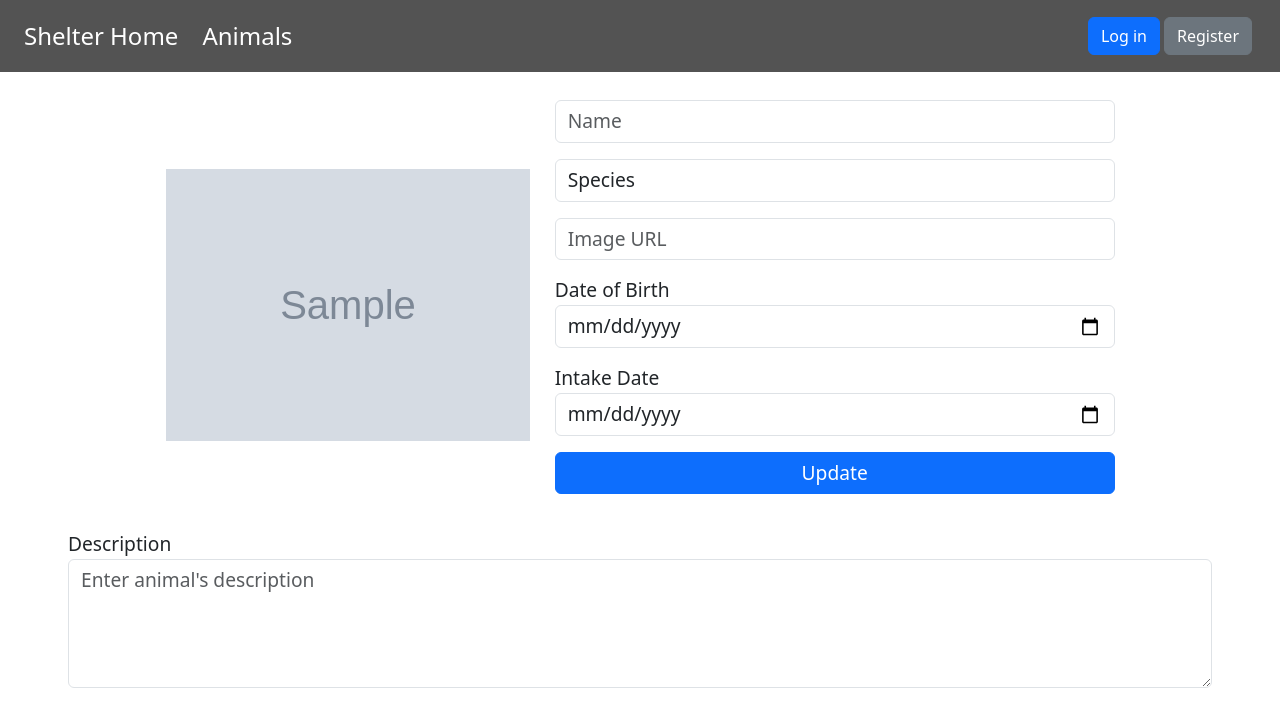
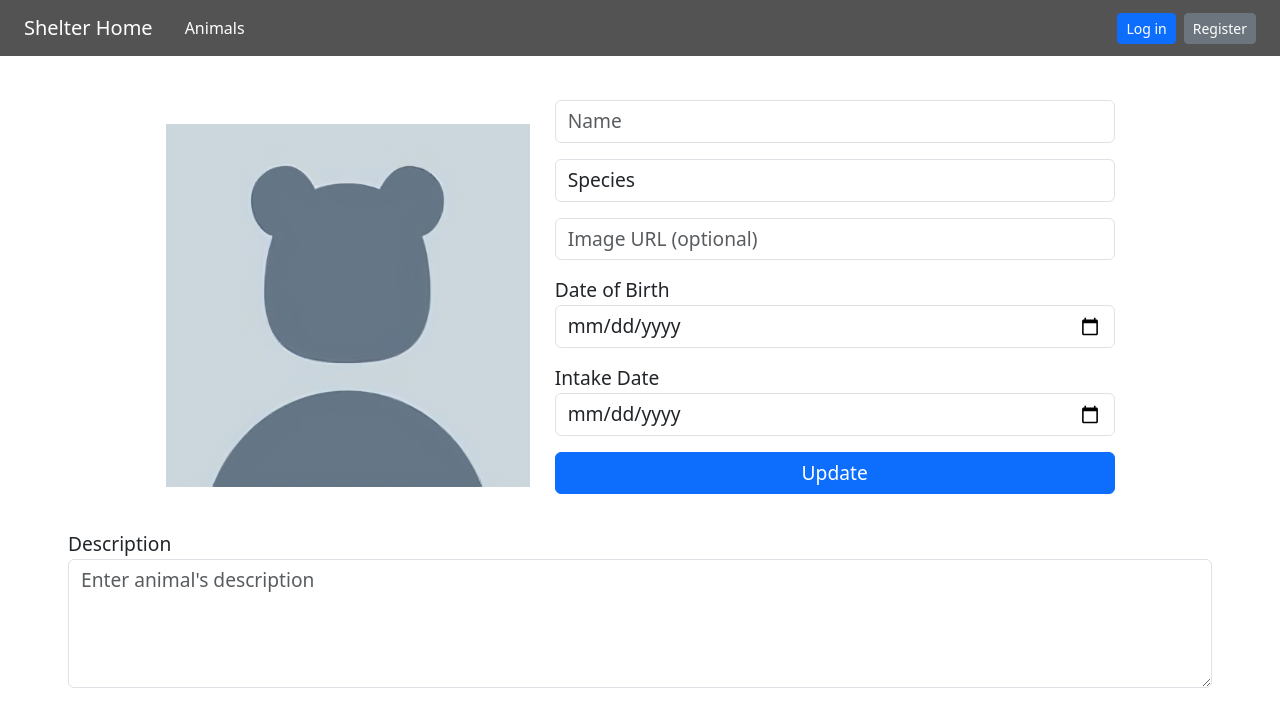
Before and after one commit to masterofannihilation/iis-2024, a Django app: template animal_shelter/shelter/templates/animals/edit.html in a window 1280 px wide. Shown: the top 727 px of the page. Run offline with Django 3.2, Linux system fonts and the light colour scheme; the template is opened without the code that fills it: most values are stand-ins (such as "Sample title", 1, 10 or a date in 2020); grey boxes marked "Sample" are stand-in pictures; parts of the project's set-up code (start-up, migrations or seed data) failed here and were passed over.

Commit message:
fix: navbar

```diff
--- a/animal_shelter/animal_shelter/static/css/styles.css
+++ b/animal_shelter/animal_shelter/static/css/styles.css
@@ -1,3 +1,4 @@
+/* Animal list page */
 .animal-item {
   display: flex;
   justify-content: space-between;
@@ -76,22 +77,6 @@
   white-space: nowrap;
 }
 
-.animal-actions-detail {
-  display: flex;
-  flex-direction: row;
-  flex-wrap: wrap;
-  align-items: flex-start; /* Aligns buttons with the top of the text */
-  justify-content: flex-start;
-  margin-top: 20px; /* Keeps the spacing between the animal details and buttons */
-  margin-left: 0; /* Remove any left margin to fix the gap */
-}
-
-.animal-actions-detail .btn-lg {
-  font-size: 1.4rem; /* Adjust the button size for consistency */
-  margin-right: 12px; /* Adds spacing between buttons */
-  white-space: nowrap; /* Prevents buttons from wrapping */
-}
-
 .animal-list {
   margin-top: 20px;
 }
@@ -100,12 +85,87 @@ form {
   margin-bottom: 20px;
 }
 
+
+/*Animal detail page*/
+
+.animal-actions-detail {
+  display: flex;
+  flex-direction: row;
+  flex-wrap: wrap;
+  align-items: flex-start;
+  justify-content: flex-start;
+  margin-top: 20px;
+  margin-left: 0;
+}
+
+.animal-actions-detail .btn-lg {
+  font-size: 1.4rem;
+  margin-right: 12px;
+  white-space: nowrap;
+}
+
 h1.display-4 {
   font-size: 3.5rem;
   margin-bottom: 20px;
 }
 
+/* Home page */
 .carousel-item img {
   object-fit: cover;
-  height: 800px; /* Adjust the height of the carousel */
+  height: 800px;
 }
+
+/* Navbar */
+.navbar {
+  position: fixed;
+  top: 0;
+  width: 100%;
+  z-index: 1030;
+  background-color: #535353;
+  padding: 0.5rem 1.5rem;
+  font-size: 1rem;
+  color: #ffffff;
+}
+
+.navbar a {
+  color: #ffffff;
+  text-decoration: none;
+  transition: color 0.3s;
+}
+
+.navbar a:hover {
+  color: #b6b6b6;
+}
+
+.navbar .nav-item {
+  margin: 0 0.5rem;
+}
+
+@media (max-width: 768px) {
+  .navbar {
+      font-size: 0.875rem;
+  }
+
+  .navbar .btn {
+      padding: 0.375rem 0.75rem;
+      font-size: 0.875rem;
+  }
+
+  .navbar .nav-item {
+      margin: 0 0.25rem;
+  }
+}
+
+@media (max-width: 576px) {
+  .navbar {
+      font-size: 0.75rem;
+  }
+
+  .navbar .btn {
+      font-size: 0.75rem;
+      padding: 0.25rem 0.5rem;
+  }
+}
+.content-container {
+  padding-top: 5rem;
+}
--- a/animal_shelter/shelter/animals/views.py
+++ b/animal_shelter/shelter/animals/views.py
@@ -102,7 +102,7 @@ def animal_edit(request, id):
             if not is_valid_image_url(animal.image_url):
                 animal.image_url = ""
             animal.save()
-            return redirect("animal_detail", id=id)
+            return redirect("animal_detail", id=animal.id)
     else:
         form = AnimalForm(instance=animal)
     return render(request, "animals/edit.html", {"form": form, "animal": animal, "available_species": available_species})
--- a/animal_shelter/shelter/templates/animals/edit.html
+++ b/animal_shelter/shelter/templates/animals/edit.html
@@ -8,8 +8,10 @@
             <!-- Image Container -->
             <div class="col-md-4 d-flex justify-content-center">
                 <div class="image-container" style="width: 100%; height: auto; max-width: 400px; overflow: hidden; border: 1px solid #ffffff;">
-                    <img id="animal-image" src="{% if animal.image_url %}{{ animal.image_url }}{% else %}{% static 'images/default_animal.png' %}{% endif %}"
-                        style="width: 100%; height: 100%; object-fit: contain;">
+                    <img id="animal-image"
+                         src="{{ form.image_url.value|default:'' }}"
+                         onerror="this.src = '{% static 'images/default_animal.png' %}'"
+                         style="width: 100%; height: 100%; object-fit: contain;">
                 </div>
             </div>
 
@@ -18,6 +20,11 @@
                 <div class="w-100">
                     <div class="form-group mb-3">
                         <input type="text" name="name" value="{{ form.name.value }}" class="form-control" placeholder="Name" style="font-size: 1.2rem;" />
+                        {% if form.name.errors %}
+                        <div class="text-danger" style="font-size: 0.9rem;">
+                            {{ form.name.errors.0 }}
+                        </div>
+                        {% endif %}
                     </div>
 
                     <div class="form-group mb-3">
@@ -27,24 +34,54 @@
                                 <option value="{{ species }}" {% if form.species.value == species %}selected{% endif %}>{{ species }}</option>
                             {% endfor %}
                         </select>
+                        {% if form.species.errors %}
+                        <div class="text-danger" style="font-size: 0.9rem;">
+                            {{ form.species.errors.0 }}
+                        </div>
+                        {% endif %}
                     </div>
 
                     <div class="form-group mb-3">
-                        <input type="text" name="image_url" value="{{ form.image_url.value }}" class="form-control" placeholder="Image URL" style="font-size: 1.2rem;" />
+                        <input type="text" name="image_url" id="image-url-input" value="{{ form.image_url.value }}" class="form-control" placeholder="Image URL (optional)" style="font-size: 1.2rem;" />
+                        {% if form.image_url.errors %}
+                        <div class="text-danger" style="font-size: 0.9rem;">
+                            {{ form.image_url.errors.0 }}
+                        </div>
+                        {% endif %}
                     </div>
 
                     <div class="form-group mb-3">
                         <label for="id_date_of_birth" style="font-size: 1.2rem;">Date of Birth</label>
-                        <input type="date" name="date_of_birth" value="{{ form.date_of_birth.value|date:'Y-m-d' }}" class="form-control" style="font-size: 1.2rem;" />
+                        <input
+                            type="date"
+                            name="date_of_birth"
+                            value="{{ form.date_of_birth.value|stringformat:'s' }}"
+                            class="form-control"
+                            style="font-size: 1.2rem;" />
+                        {% if form.date_of_birth.errors %}
+                        <div class="text-danger" style="font-size: 0.9rem;">
+                            {{ form.date_of_birth.errors.0 }}
+                        </div>
+                        {% endif %}
                     </div>
 
                     <div class="form-group mb-3">
                         <label for="id_intake_date" style="font-size: 1.2rem;">Intake Date</label>
-                        <input type="date" name="intake_date" value="{{ form.intake_date.value|date:'Y-m-d' }}" class="form-control" style="font-size: 1.2rem;" />
+                        <input
+                            type="date"
+                            name="intake_date"
+                            value="{{ form.intake_date.value|stringformat:'s' }}"
+                            class="form-control"
+                            style="font-size: 1.2rem;" />
+                        {% if form.intake_date.errors %}
+                        <div class="text-danger" style="font-size: 0.9rem;">
+                            {{ form.intake_date.errors.0 }}
+                        </div>
+                        {% endif %}
                     </div>
 
                     <div class="form-group mb-3">
-                        <button type="submit" href="{% url 'animal_detail' animal.id %}" class="btn btn-primary w-100" style="font-size: 1.2rem;">Update</button>
+                        <button type="submit" class="btn btn-primary w-100" style="font-size: 1.2rem;">Update</button>
                     </div>
                 </div>
             </div>
@@ -54,15 +91,21 @@
         <div class="form-group" style="margin-top: 20px;">
             <label for="id_description" style="font-size: 1.2rem;">Description</label>
             <textarea name="description" class="form-control" rows="4" placeholder="Enter animal's description" style="font-size: 1.2rem;">{{ form.description.value }}</textarea>
+            {% if form.description.errors %}
+            <div class="text-danger" style="font-size: 0.9rem;">
+                {{ form.description.errors.0 }}
+            </div>
+            {% endif %}
         </div>
     </div>
 </form>
 
 <script>
     // Display the image when URL is entered
-    const imageUrlInput = document.getElementById("id_image_url");
+    const imageUrlInput = document.getElementById("image-url-input");
     const animalImage = document.getElementById("animal-image");
 
+    // Update image on input change
     imageUrlInput.addEventListener("input", function () {
         animalImage.src = imageUrlInput.value || "{% static 'images/default_animal.png' %}";
     });
--- a/animal_shelter/shelter/templates/base.html
+++ b/animal_shelter/shelter/templates/base.html
@@ -1,6 +1,6 @@
 <!DOCTYPE html>
 <html lang="en">
-{% load permissions %} <!-- loads templatetags/permissions.py -->
+{% load permissions %}
 <head>
     <meta charset="UTF-8">
     <title>{% block title %}insert title{% endblock %}{% load static %}</title>
@@ -8,75 +8,38 @@
         integrity="sha384-QWTKZyjpPEjISv5WaRU9OFeRpok6YctnYmDr5pNlyT2bRjXh0JMhjY6hW+ALEwIH" crossorigin="anonymous">
     <link rel="stylesheet" href="https://cdn.jsdelivr.net/npm/bootstrap-icons@1.11.3/font/bootstrap-icons.min.css">
     <link rel="stylesheet" href="{% static 'css/styles.css' %}">
-    <style>
-        .navbar {
-            padding-left: 1.5rem;
-            padding-right: 1.5rem;
-            height: 4.5rem;
-            background-color: #535353;
-            font-size:x-large ;
-        }
-
-        .navbar a {
-            color: #ffffff;
-        }
-
-        .navbar a:hover {
-            color: #b6b6b6;
-        }
-
-    </style>
 </head>
 
 <body>
     <!-- Navbar -->
-    <nav class="navbar navbar-expand-lg fixed-top">
-        <a class="navbar-brand" href="{% url 'home' %}" style="font-size: x-large;">Shelter Home</a>
-        <button class="navbar-toggler" type="button" data-bs-toggle="collapse" data-bs-target="#navbarNav"
-            aria-controls="navbarNav" aria-expanded="false" aria-label="Toggle navigation">
-            <span class="navbar-toggler-icon"></span>
-        </button>
-        <div class="collapse navbar-collapse" id="navbarNav">
+    <nav class="navbar d-flex align-items-center">
+        <a class="navbar-brand me-4" href="{% url 'home' %}" style="font-size: 1.25rem;">Shelter Home</a>
         <ul class="navbar-nav d-flex flex-row">
             <li class="nav-item">
-                    <a class="nav-link {% if request.resolver_match.url_name == 'animals_list' %}active{% endif %}"
-                        href="{% url 'animals_list' %}">Animals</a>
+                <a class="nav-link {% if request.resolver_match.url_name == 'animals_list' %}active{% endif %}" href="{% url 'animals_list' %}">Animals</a>
             </li>
             {% if logged_in_user|can_manage_users %}
             <li class="nav-item">
-                    <a class="nav-link {% if request.resolver_match.url_name == 'users_list' %}active{% endif %}"
-                        href="{% url 'users_list' %}">Users</a>
+                <a class="nav-link {% if request.resolver_match.url_name == 'users_list' %}active{% endif %}" href="{% url 'users_list' %}">Users</a>
             </li>
             {% endif %}
         </ul>
 
-            <ul class="navbar-nav ms-auto align-items-center" style=" font-size: large;">
+        <div class="ms-auto d-flex align-items-center">
             {% if logged_in_user.is_authenticated %}
-                    <!-- Username and log out button -->
-                    <li class="nav-item d-flex align-items-center" style="padding-top: 1rem;">
-                        <form method="POST" action="{% url 'logout' %}" class="row row-cols-lg-auto g-3 align-items-center">
+                <span class="text-white me-2">Logged in as
+                    <a href="{% url 'profile' %}" class="ms-1" style="color: #aac3f0;">{{ logged_in_user.username }}</a>
+                </span>
+                <form method="POST" action="{% url 'logout' %}" class="d-inline">
                     {% csrf_token %}
-                            <span class="text-white me-2">Logged in as
-                                <a href="{% url 'profile' %}" class="ms-1" style="color: #aac3f0;">{{ logged_in_user.username }} {{ logged_in_user_fullname }}</a>
-                            </span>
-                            <button type="submit" class="btn btn-secondary btn-md ms-2">Log out</button>
+                    <button type="submit" class="btn btn-secondary btn-sm">Log out</button>
                 </form>
-                    </li>
             {% else %}
-                    <!-- Log in button -->
                 {% if request.resolver_match.url_name != 'login' %}
-                        <li class="nav-item d-flex align-items-center me-1">
-                            <a class="btn btn-primary btn-md" href="{% url 'login' %}">Log in</a>
-                        </li>
+                    <a class="btn btn-primary btn-sm me-2" href="{% url 'login' %}">Log in</a>
                 {% endif %}
-                    <li class="nav-item d-flex align-items-center me-1">
-                        <a class="btn btn-secondary btn-md" href="{% url 'register' %}">Register</a>
-                    </li>
-
+                <a class="btn btn-secondary btn-sm" href="{% url 'register' %}">Register</a>
             {% endif %}
-            </ul>
-
-
         </div>
     </nav>
 
@@ -87,5 +50,4 @@
 
     <script src="https://cdn.jsdelivr.net/npm/bootstrap@5.3.3/dist/js/bootstrap.bundle.min.js" integrity="sha384-YvpcrYf0tY3lHB60NNkmXc5s9fDVZLESaAA55NDzOxhy9GkcIdslK1eN7N6jIeHz" crossorigin="anonymous"></script>
 </body>
-
 </html>
--- a/animal_shelter/shelter/templates/home.html
+++ b/animal_shelter/shelter/templates/home.html
@@ -3,7 +3,7 @@
 <div class="container text-center my-5">
     <h1 class="display-4">Animal Shelter</h1>
     {% if not logged_in_user.is_authenticated %}
-    <a class="btn btn-primary btn-lg mt-3">Become a Volunteer</a>
+    <a class="btn btn-primary btn-lg mt-3" href="{% url 'register' %}">Become a Volunteer</a>
     {% endif %}
 </div>
 
```
Lines whose indentation alone changed are shown as unchanged.
